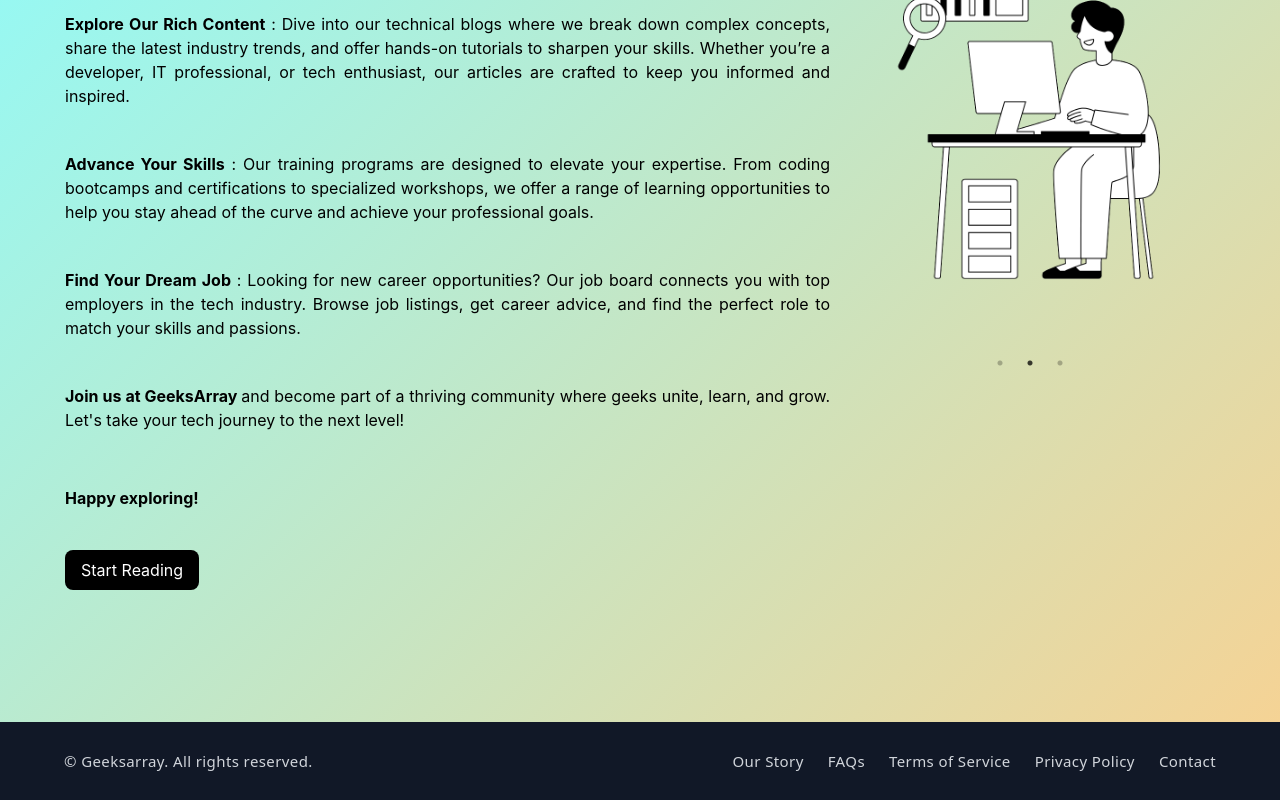
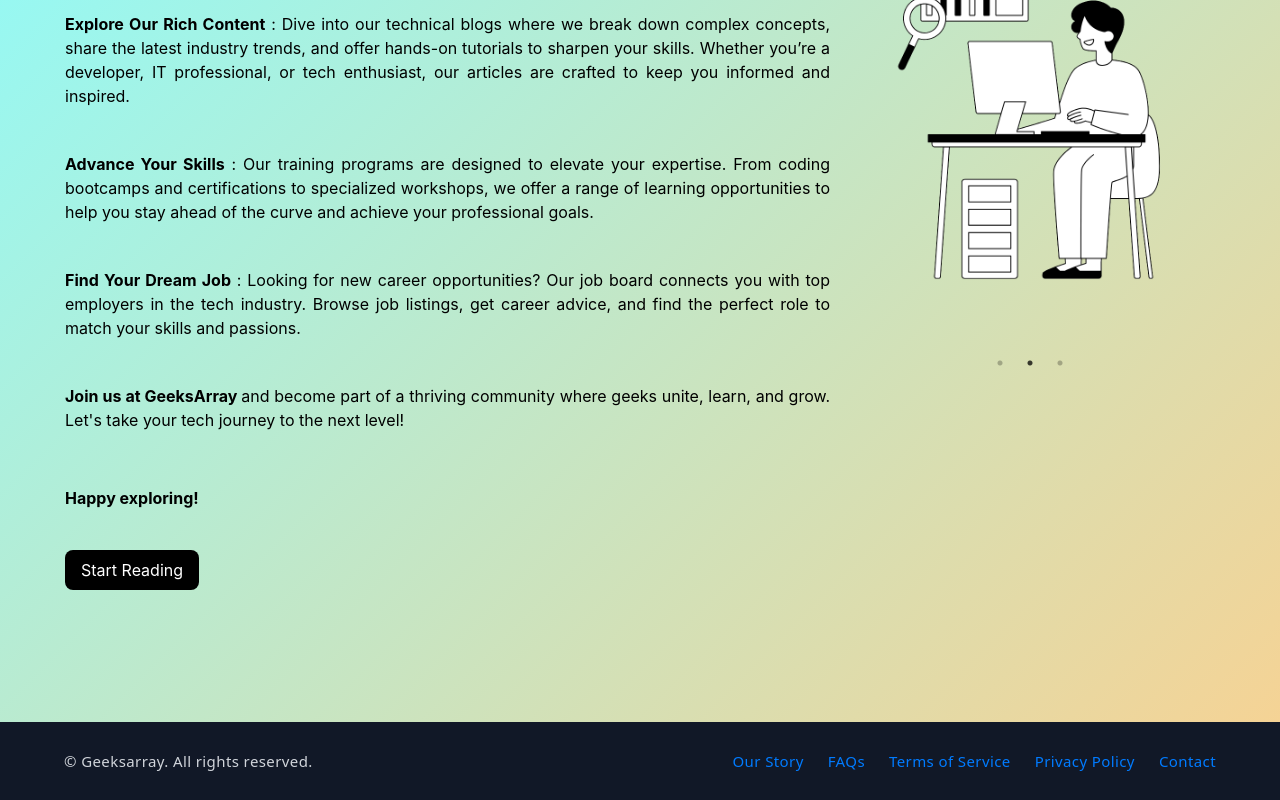
Before and after one commit to Bhavik0203/GreeksArray, a React (Create React App) app: page / in a window 1280 px wide. Shown: the part 302-1102 px from the top of the page. Built offline with nearby package versions, Linux system fonts and the light colour scheme.

Commit message:
fixed anchor tag for blogs

```diff
--- a/src/Blogs/Blog.css
+++ b/src/Blogs/Blog.css
@@ -17,6 +17,17 @@
     font-weight: 600;
     margin-bottom: 16px;
     color: #333;
+  }
+
+  a {
+    color: #007bff;
+    font-size: 16px;
+    text-decoration: none;
+  }
+
+  a:hover {
+    color: #0056b3;
+    text-decoration: underline;
   }
 
   .user-comments .comment {
```
